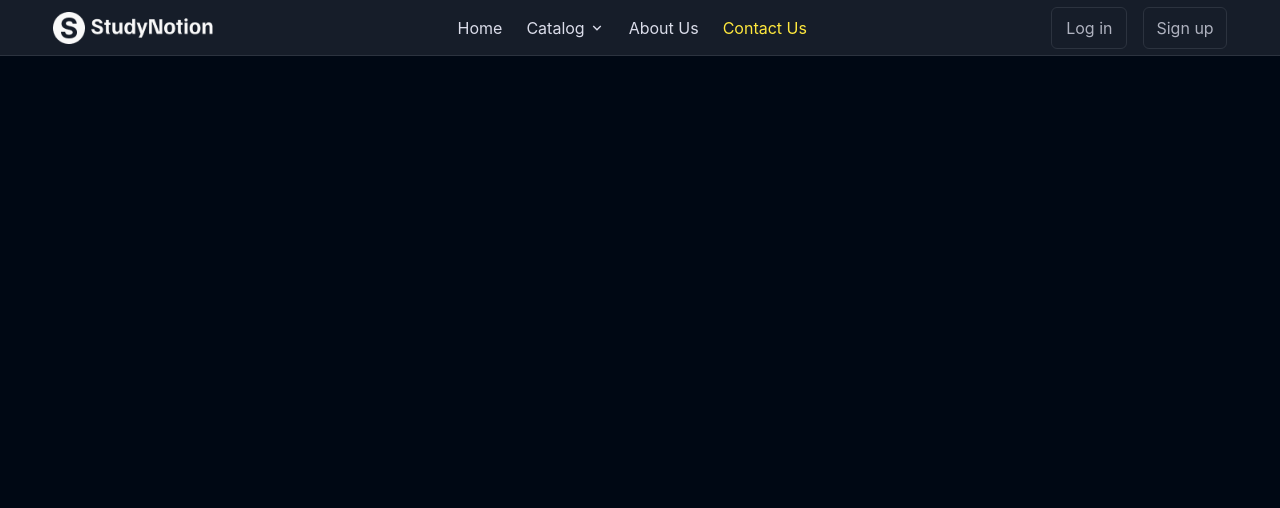
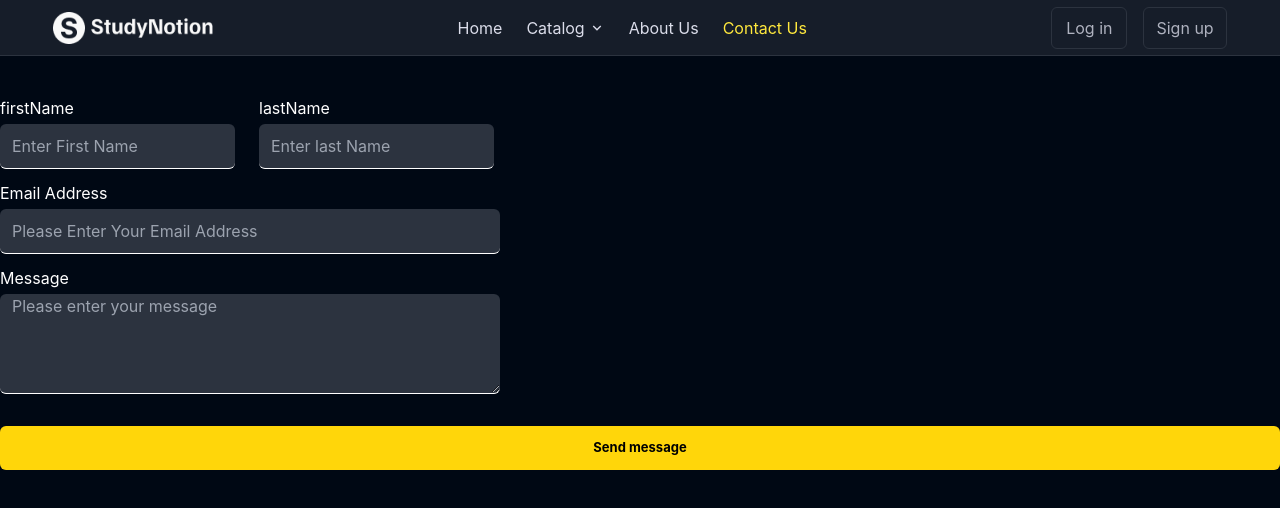
Before and after one commit to abhishek42kushwah/StudyNotion, a React (Create React App) app: page /contact in a window 1280 px wide. Shown: the top 508 px of the page. Built offline with nearby package versions, Linux system fonts and the light colour scheme.

Commit message:
Add react-hook-form; update App.js, AboutUs.jsx, and Footer.jsx; add GetInTouch and GetInTouchForm components
This commit adds the "react-hook-form" package, updates the App.js, AboutUs.jsx, and Footer.jsx files, and adds GetInTouch and GetInTouchForm components.

```diff
--- a/package.json
+++ b/package.json
@@ -10,6 +10,7 @@
     "react": "^18.2.0",
     "react-browser-router": "^2.1.2",
     "react-dom": "^18.2.0",
+    "react-hook-form": "^7.51.2",
     "react-hot-toast": "^2.4.1",
     "react-icons": "^5.0.1",
     "react-rating-stars-component": "^2.2.0",
--- a/src/App.js
+++ b/src/App.js
@@ -8,6 +8,7 @@ import OpenRoute from "./components/core/Auth/OpenRoute";
 import ForgetPassword from "./Pages/ForgetPassword";
 import UpdatePassword from "./Pages/UpdatePassword";
 import AboutUs from "./Pages/AboutUs"
+import ContactAboutFrom from "./Pages/ContactAboutFrom"
 function App() {
   return (
    <div className="w-screen min-h-screen mx-auto bg-richblack-900 flex flex-col font-inter">
@@ -39,6 +40,7 @@ function App() {
         </OpenRoute>
     }/>
     <Route path="/about" element={<AboutUs />} />
+     <Route path="/contact" element={<ContactAboutFrom />} />
 
     </Routes>
    </div>
--- a/src/Pages/AboutUs.jsx
+++ b/src/Pages/AboutUs.jsx
@@ -2,6 +2,8 @@ import React from 'react'
 import Brighter from '../components/common/Brighter'
 import Quote from '../components/common/Quote'
 import Para from '../components/common/Para'
+import GetInTouch from '../components/common/GetInTouch'
+import GetInTouchForm from '../components/core/Auth/GetInTouchForm'
 
 function AboutUs() {
   return (
@@ -13,6 +15,10 @@ function AboutUs() {
         <Quote />
         {/* section 3 */}
       <Para />
+      {/* section 4  */}
+        <GetInTouch />
+        {/* section 5  */}
+        <GetInTouchForm />
     </div>
   )
 }
--- /dev/null
+++ b/src/Pages/ContactAboutFrom.jsx
@@ -0,0 +1,12 @@
+import React from 'react'
+import ContactForm from '../components/core/Auth/ContactForm'
+
+function ContactAboutFrom() {
+  return (
+    <div>
+      <ContactForm/>
+    </div>
+  )
+}
+
+export default ContactAboutFrom
--- a/src/components/common/Footer.jsx
+++ b/src/components/common/Footer.jsx
@@ -2,7 +2,7 @@ import React from 'react'
 
 function Footer() {
   return (
-    <div>
+    <div className=''>
 
     </div>
   )
--- /dev/null
+++ b/src/components/common/GetInTouch.jsx
@@ -0,0 +1,88 @@
+import React from "react";
+import HomeHightLightText from "../core/HomePages/HomeHightLightText";
+import Button from "../core/HomePages/Button";
+const learningGridArray = [
+  {
+    order: -1,
+    heading: "World-Class Learning for",
+    highLiteText: "Anyone, Anywhere",
+    description:
+      "StudyNotion partners with more than 275+ leading universities and companies to bring flexible, affordable,job-relevant online learning to individuals and organizations worldwide.",
+    btnText: "Learn More",
+    btnLink: "/",
+  },
+  {
+    order: 1,
+    heading: "Curriculum Based on Industry Needs",
+    description:
+      "Save time and money! The Belajar curriculum is made to be easier to understand and in line with industry needs.",
+  },
+  {
+    order: 2,
+    heading: "Our Learning Methods",
+    description:
+      "StudyNotion partners with more than 275+ leading universities and companies to bring",
+  },
+  {
+    order: 3,
+    heading: "Certification",
+    description:
+      "StudyNotion partners with more than 275+ leading universities and companies to bring",
+  },
+  {
+    order: 4,
+    heading: `Rating "Auto-grading"`,
+    description:
+      "StudyNotion partners with more than 275+ leading universities and companies to bring",
+  },
+  {
+    order: 5,
+    heading: "Ready to Work",
+    description:
+      "StudyNotion partners with more than 275+ leading universities and companies to bring ",
+  },
+];
+
+function GetInTouch() {
+  return (
+
+<div className="bg-richblack-900  ">
+      <div className=" w-11/12 grid mx-auto lg:grid-cols-4 mb-10 grid-col-1 pt-20">
+        {learningGridArray.map((card, index) => {
+          return (
+            <div
+              key={index}
+              className={`${index === 0 && "lg:col-span-2 bg-richblack-900"}
+          ${card.order % 2 === 1 ? "bg-richblack-700" : "bg-richblack-800"}
+          ${card.order === 3 && "lg:col-start-2"}
+          `}
+            >
+              {card.order < 0 ? (
+                <div className="">
+                  <div className="text-white text-4xl font-semibold flex flex-col">
+                    {card.heading}
+                    <HomeHightLightText text={card.highLiteText} />
+                  </div>
+                  <p className="text-richblack-400 font-bold w-[550px] pt-3 ">{card.description}</p>
+                 <div className=" w-[130px]  pt-6   ">
+                 <Button active={true} linkTo={card.btnLink} >
+                    {card.btnText}
+                  </Button>
+                 </div>
+                </div>
+              ) : (
+                <div className="flex flex-col py-2 gap-y-6 m-6 ">
+                  <h1 className="text-white text-xl ">{card.heading}</h1>
+                  <p className="text-richblack-400 font-bold mb-12 ">{card.description}</p>
+                </div>
+              )}
+            </div>
+          );
+        })}
+      </div>
+    </div>
+
+  );
+}
+
+export default GetInTouch;
--- a/src/components/common/Para.jsx
+++ b/src/components/common/Para.jsx
@@ -31,14 +31,14 @@ function Para() {
 
 <div className='flex mx-auto mt-[20%] justify-between items-center w-11/12 '>
   <div className='w-5/12'>
-<h1 className='text-4xl mt-6 text-red  '>Our vision </h1>
+<h1 className='text-4xl mt-6 text-[#F77B22] '>Our vision </h1>
 <p className='font-bold text-richblack-400 pt-10'>
 With this vision in mind, we set out on a journey to create an e-learning platform that would revolutionize the way people learn. Our team of dedicated experts worked tirelessly to develop a robust and intuitive platform that combines cutting-edge technology with engaging content, fostering a dynamic and interactive learning experience.
 </p>
   </div>
   <div className='w-5/12'>
 
-<h1 className='text-blue-200 text-4xl mt-6 '>Our Mission</h1>
+<h1 className='text-[#24DDF4] text-4xl mt-6 '>Our Mission</h1>
 <p className='font-bold text-richblack-400 pt-10'>Our mission goes beyond just delivering courses online. We wanted to create a vibrant community of learners, where individuals can connect, collaborate, and learn from one another. We believe that knowledge thrives in an environment of sharing and dialogue, and we foster this spirit of collaboration through forums, live sessions, and networking opportunities.
 
 </p>
@@ -49,27 +49,27 @@ With this vision in mind, we set out on a journey to create an e-learning platfo
     </div>
 
     <div className='bg-richblack-700 w-11/12 h-[120px] flex justify-around items-center  '>
-      <div>
-        <p  className='font-bold text-2xl text-white '>5K</p>
-        <p className='text-richblack-400 font-bold'>
+      <div className='flex justify-center flex-col items-center'>
+        <p  className='font-bold text-3xl text-white '>5K</p>
+        <p className='text-richblack-400 font-bold pt-1'>
           Active Students
         </p>
       </div>
       <div>
-        <p className='font-bold text-2xl text-white'>10+</p>
-        <p className='text-richblack-400 font-bold'>
+        <p className='font-bold text-3xl text-white'>10+</p>
+        <p className='text-richblack-400 font-bold pt-1'>
           Mentors
         </p>
       </div>
       <div>
-        <p className='font-bold text-2xl text-white'>200+</p>
-        <p className='text-richblack-400 font-bold'>
+        <p className='font-bold text-3xl text-white'>200+</p>
+        <p className='text-richblack-400 font-bold ml-2 pt-1'>
         courses
         </p>
       </div>
       <div>
-        <p className='font-bold text-2xl text-white'>50+</p>
-        <p className='text-richblack-400 font-bold'>
+        <p className='font-bold text-3xl text-white'>50+</p>
+        <p className='text-richblack-400 font-bold pt-1'>
           Awards
         </p>
       </div>
--- /dev/null
+++ b/src/components/core/Auth/ContactForm.jsx
@@ -0,0 +1,116 @@
+import React, { useEffect, useState } from "react";
+import { useForm } from "react-hook-form";
+function ContactForm() {
+  const [loading, setLoading] = useState(false);
+  const {
+    register,
+    handleSubmit,
+    reset,
+    formState: { errors, isSubmitSuccessFull },
+  } = useForm();
+
+  useEffect(() => {
+    if (isSubmitSuccessFull) {
+      reset({
+        email: "",
+        firstName: "",
+        lastName: "",
+        message: "",
+        phoneNo: "",
+      });
+    }
+  }, [isSubmitSuccessFull, errors]);
+
+  const submitContactFrom = async (data) => {
+    console.log("Logging Data", data);
+    try {
+      setLoading(true);
+      const response = { status: "ok" };
+      console.log("Logging data", response);
+      setLoading(false);
+    } catch (error) {
+      console.log("Error", error.message);
+      setLoading(false);
+      console.log(error);
+    }
+  };
+
+  return (
+    <form typeof={handleSubmit(submitContactFrom)}>
+      <div className="flex flex-col pt-10">
+        <div className="flex gap-x-6">
+          <div className="flex flex-col  ">
+            <label htmlFor="firstName" className="text-white">
+              firstName
+            </label>
+            <input
+              type="text"
+              name="firstName"
+              id="firstName"
+              className="text-white bg-richblack-700 w-[235px] pl-3 mt-1 h-[45px] outline-none rounded-md border-b  "
+              placeholder="Enter First Name"
+              {...register("firstName", { required: true })}
+            />
+            {errors.firstName && <span>Please Enter Name</span>}
+          </div>
+          <div className="flex  flex-col">
+            <label htmlFor="lastName" className="text-white">
+              lastName
+            </label>
+            <input
+              type="text"
+              name="lastName"
+              className="text-white bg-richblack-700 w-[235px] pl-3 mt-1 h-[45px] outline-none rounded-md border-b  "
+              id="lastName"
+              placeholder="Enter last Name"
+              {...register("lastName")}
+            />
+          </div>
+        </div>
+        <div className="flex flex-col pt-3">
+          <label htmlFor="email" className="text-white">
+            Email Address{" "}
+          </label>
+          <input
+            type="email"
+            className="text-white bg-richblack-700 w-[500px] pl-3 mt-1 h-[45px] outline-none rounded-md border-b  "
+            name="email"
+            id="email"
+            placeholder="Please Enter Your Email Address"
+            {...register("email", { required: true })}
+          />
+          {errors.email && <span>Please enter your email address</span>}
+        </div>
+
+        <div className="text-white flex flex-col pt-3">
+          <label htmlFor="message">Message</label>
+          <textarea
+            name="message"
+            id="message"
+            className="text-white bg-richblack-700 w-[500px] pl-3 mt-1 h-[100px] outline-none rounded-md border-b  "
+            cols="30"
+            row="7"
+            placeholder="Please enter your message"
+            {...register("message", { required: true })}
+          />
+          {errors.message && (
+            <span>
+              {errors.message.type === "required"
+                ? "This is a required field"
+                : "Invalid Message"}
+            </span>
+          )}
+        </div>
+
+        <button
+          type="submit"
+          className="text-cerner bg-yellow-50 text-[13px] px-32 py-3 rounded-md font-bold mt-8 "
+        >
+          Send message
+        </button>
+      </div>
+    </form>
+  );
+}
+
+export default ContactForm;
--- /dev/null
+++ b/src/components/core/Auth/GetInTouchForm.jsx
@@ -0,0 +1,18 @@
+import React from 'react'
+import ContactForm from './ContactForm'
+
+function GetInTouchForm() {
+  return (
+    <div className='bg-richblack-900  -mt-10'>
+      <div className='flex justify-center items-center flex-col pt-24 ' >
+        <h1 className='text-white font-extrabold text-4xl  '>Get in Touch</h1>
+        <h3 className='text-richblack-400 pt-3'>We'd love to here for you, Please fill out this form.</h3>
+         <div>
+          <ContactForm />
+         </div>
+      </div>
+    </div>
+  )
+}
+
+export default GetInTouchForm
```
Also changed, not shown: 1 other file (tests, documents, lock files or other folders).
